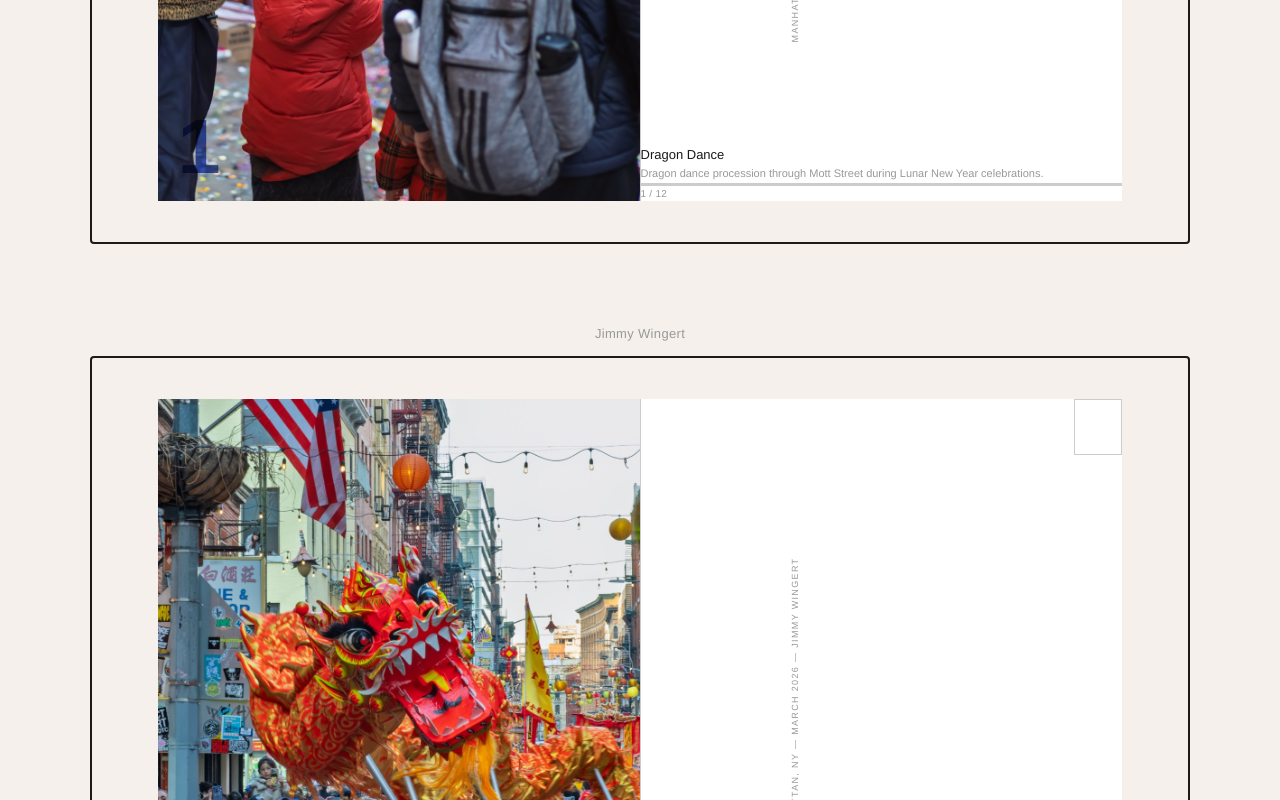
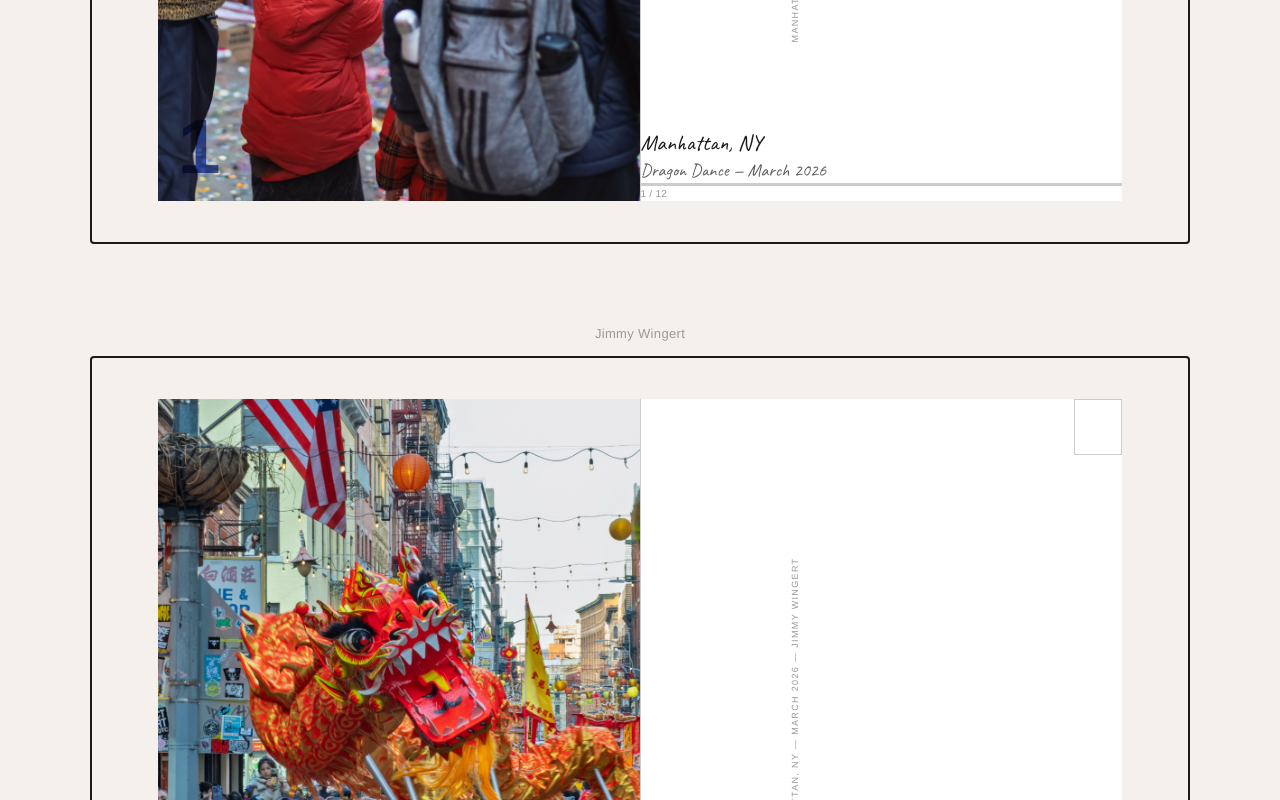
Before and after one commit to JamesWingert/photo-portfolio, a Next.js app: page / in a window 1280 px wide. Shown: the part 1300-2100 px from the top of the page. Built offline with nearby package versions, Linux system fonts and the light colour scheme.

Commit message:
fix postcard

```diff
--- a/app/layout.tsx
+++ b/app/layout.tsx
@@ -1,6 +1,13 @@
 import type { Metadata } from "next";
+import { Caveat } from "next/font/google";
 import { Analytics } from "@vercel/analytics/next";
 import "./globals.css";
+
+const caveat = Caveat({
+  subsets: ["latin"],
+  variable: "--font-handwriting",
+  display: "swap",
+});
 
 export const metadata: Metadata = {
   title: "Jimmy Wingert - Photography",
@@ -13,7 +20,7 @@ export default function RootLayout({
   children: React.ReactNode;
 }) {
   return (
-    <html lang="en">
+    <html lang="en" className={caveat.variable}>
       <body className="antialiased">
         {children}
         <Analytics />
--- a/components/Postcard.tsx
+++ b/components/Postcard.tsx
@@ -64,24 +64,29 @@ export function Postcard({ photo, number, total, onPhotoClick }: PostcardProps)
               {photo.location} — {photo.date} — Jimmy Wingert
             </div>
 
-            {/* Address lines area */}
-            <div className="mt-auto space-y-3 pl-8">
-              {photo.title && (
-                <p className="text-[13px] font-medium" style={{ color: "var(--fg)" }}>
-                  {photo.title}
-                </p>
-              )}
-              {photo.description && (
-                <p className="text-[11px] leading-relaxed" style={{ color: "var(--muted)" }}>
-                  {photo.description}
-                </p>
-              )}
-              <div className="space-y-2 pt-2">
+            {/* Address lines area with handwritten note */}
+            <div className="mt-auto pl-8">
+              {/* Handwritten location & note */}
+              <div className="font-[family-name:var(--font-handwriting)] mb-1">
+                {photo.location && (
+                  <p className="text-[22px] leading-snug" style={{ color: "var(--fg)" }}>
+                    {photo.location}
+                  </p>
+                )}
+                {photo.title && (
+                  <p className="text-[18px] leading-snug" style={{ color: "var(--fg)", opacity: 0.7 }}>
+                    {photo.title} — {photo.date}
+                  </p>
+                )}
+              </div>
+
+              {/* Address lines underneath */}
+              <div className="space-y-2 pt-3">
                 <hr style={{ borderColor: "#ccc" }} />
                 <hr style={{ borderColor: "#ccc" }} />
                 <hr style={{ borderColor: "#ccc" }} />
               </div>
-              <p className="text-[10px] tracking-wide" style={{ color: "var(--muted)" }}>
+              <p className="text-[10px] tracking-wide mt-2" style={{ color: "var(--muted)" }}>
                 {number} / {total}
               </p>
             </div>
```
